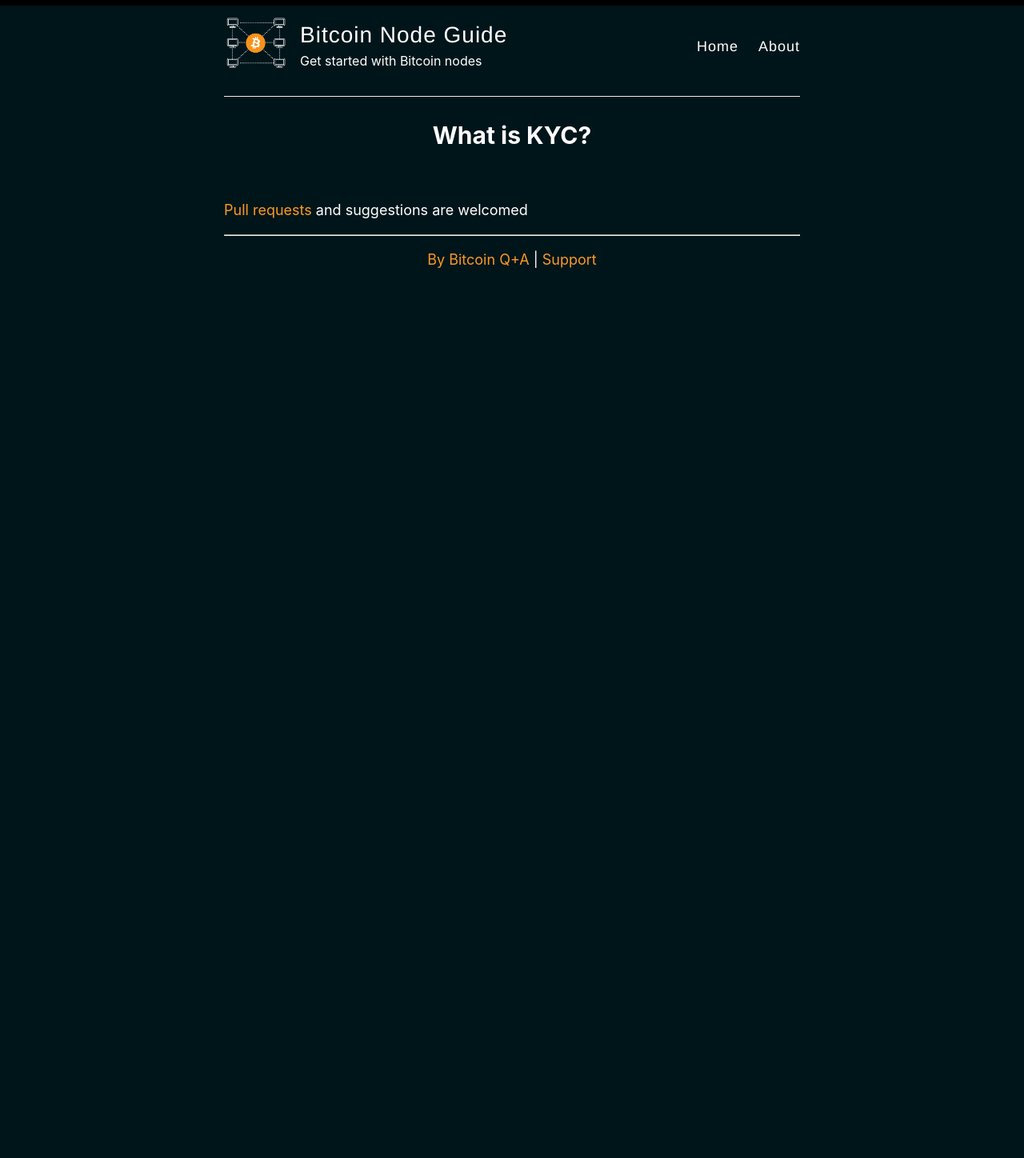
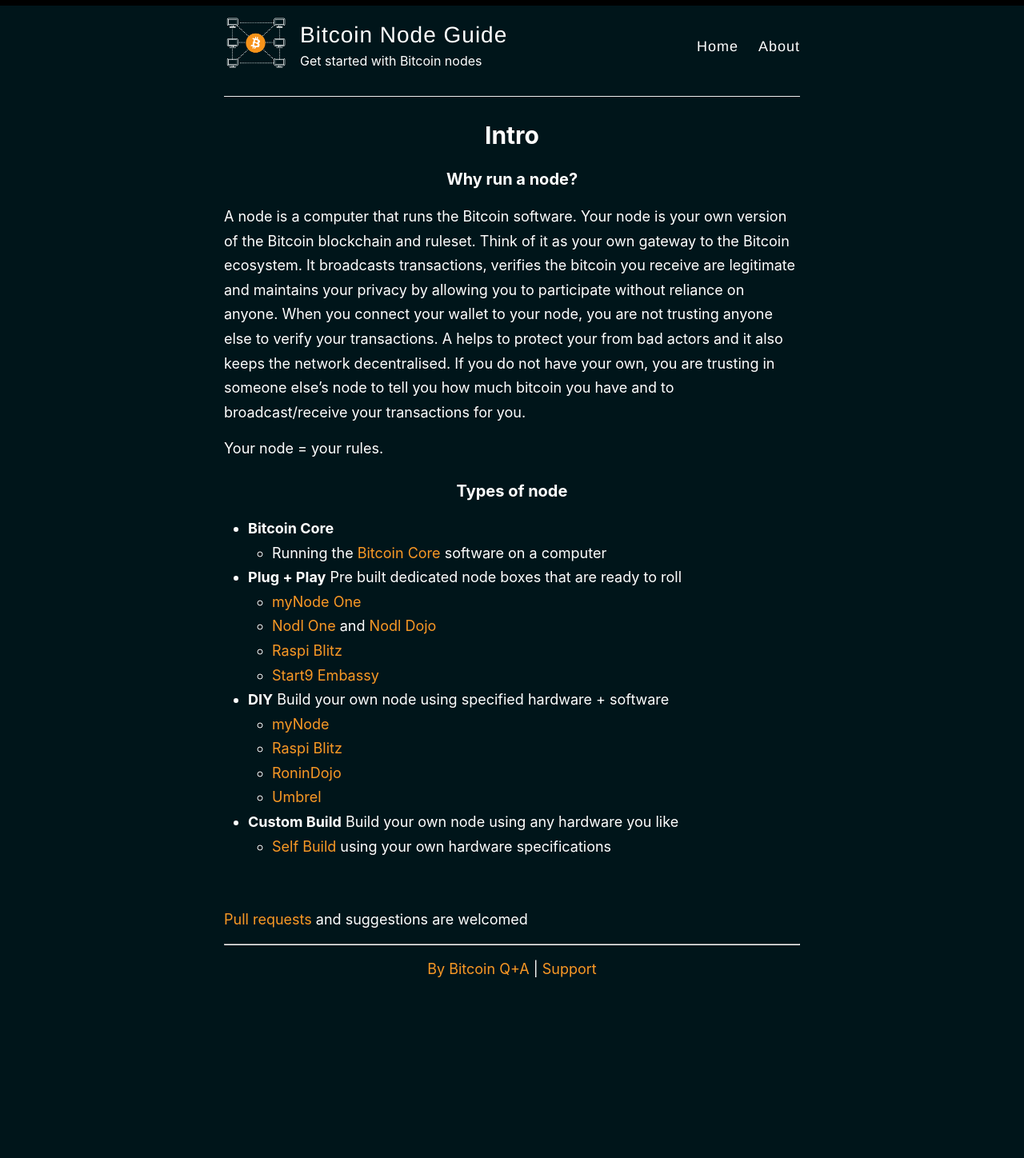
Before and after one commit to BitcoinQnA/node-guide, a Jekyll site: the page built from _pages/home.md, in a window 1280 px wide. Shown: the whole page at 80% size. Built offline with Jekyll 4.4.1, drawn with Linux system fonts in a browser that asks for light colours; before the commit the page ends 940 px from its top, so only the background shows below that.

Commit message:
Update home.md

```diff
--- a/_pages/home.md
+++ b/_pages/home.md
@@ -1,8 +1,36 @@
 ---
 layout: page
-title: What is KYC?
-permalink: /getting-started/
+title: Intro
+permalink: /home/
 ---
+
+### Why run a node?
+
+A node is a computer that runs the Bitcoin software. Your node is your own version of the Bitcoin blockchain and ruleset. Think of it as your own gateway to the Bitcoin ecosystem. It broadcasts transactions, verifies the bitcoin you receive are legitimate and maintains your privacy by allowing you to participate without reliance on anyone. When you connect your wallet to your node, you are not trusting anyone else to verify your transactions. A helps to protect your from bad actors and it also keeps the network decentralised. If you do not have your own, you are trusting in someone else's node to tell you how much bitcoin you have and to broadcast/receive your transactions for you.
+
+Your node = your rules.
+
+### Types of node
+
+-  **Bitcoin Core**
+   - Running the [Bitcoin Core](https://bitcoincore.org/en/download/) software on a computer
+
+-  **Plug + Play** Pre built dedicated node boxes that are ready to roll
+    - [myNode One](https://mynodebtc.com/products/one)
+    - [Nodl One](https://shop.nodl.it/en/) and [Nodl Dojo](https://shop.nodl.it/en/)
+    - [Raspi Blitz](https://shop.fulmo.org/product-category/raspiblitz/)
+    - [Start9 Embassy](https://store.start9labs.com/collections/embassy)
+
+-  **DIY** Build your own node using specified hardware + software
+    - [myNode](https://mynodebtc.com/products/community_edition)
+    - [Raspi Blitz](https://github.com/rootzoll/raspiblitz)
+    - [RoninDojo](https://wiki.ronindojo.io/)
+    - [Umbrel](https://getumbrel.com/#start)
+
+-  **Custom Build** Build your own node using any hardware you like
+    - [Self Build](/self-build) using your own hardware specifications
+
+
 
 
 
```
